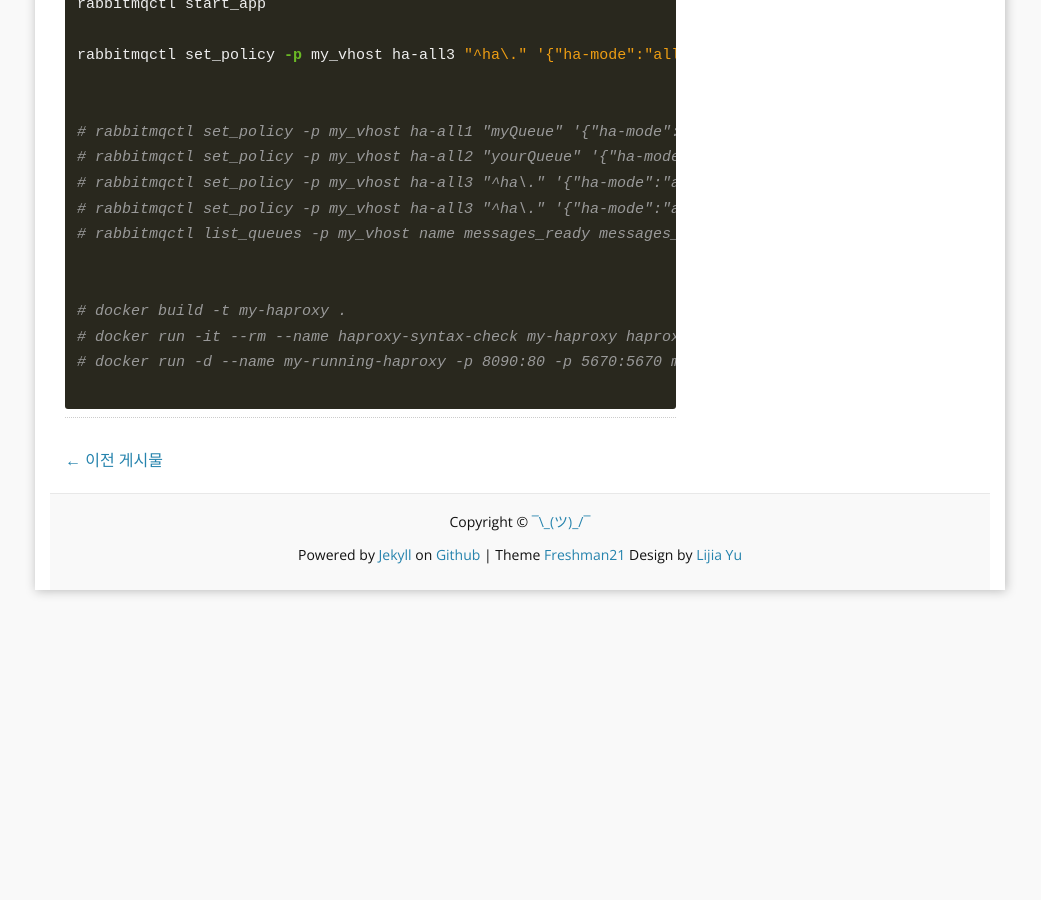
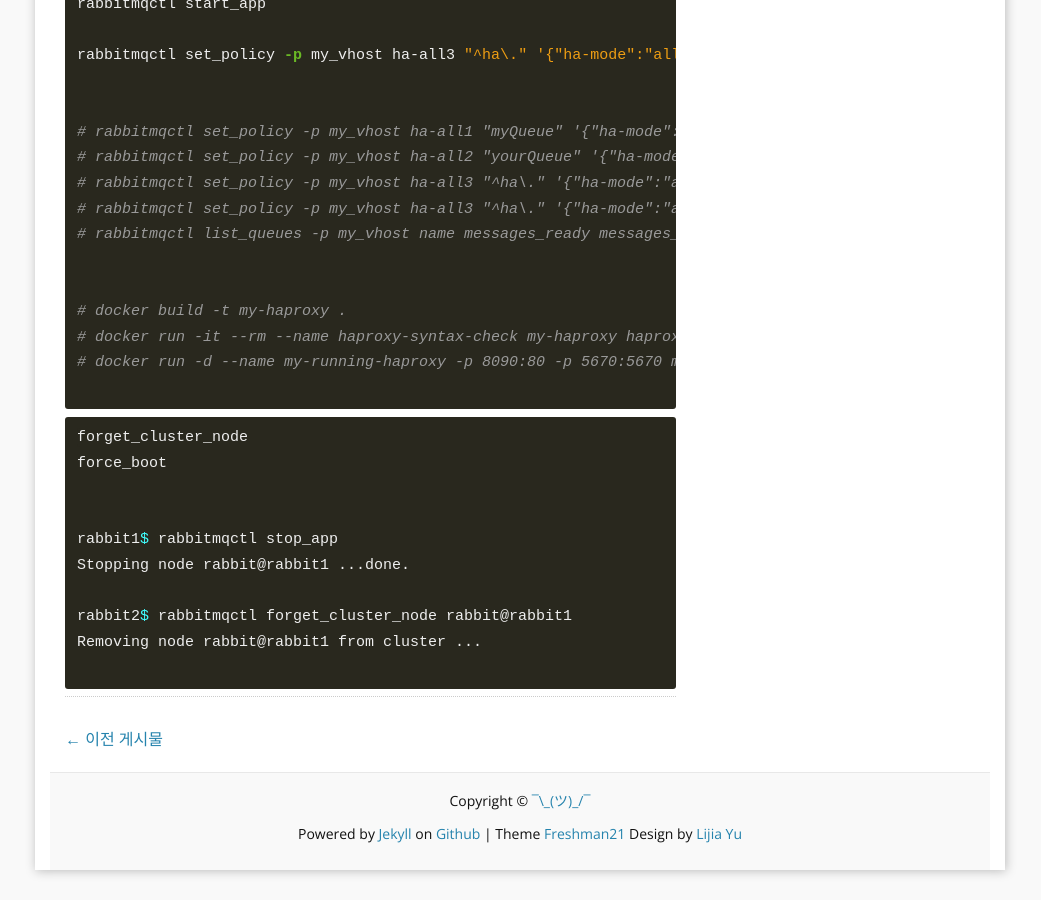
Before and after one commit to aimtechs/aimtechs.github.io, a Jekyll site: the page built from _posts/2017-02-06-rabbitmq-1.md, in a window 1280 px wide and 900 px high, scrolled down 2857 px. Shown: the whole window, without its empty margins (120-1161 px from the left). Built offline with Jekyll 4.4.1, drawn with Linux system fonts in a browser that asks for light colours; comment, search, counter and statistics services are not loaded; before the commit the page ends 3477 px from its top, so only the background shows below that.

Commit message:
Update : 2017-02-06-rabbitmq-1.md : add rabbitmqctl command

````diff
--- a/_posts/2017-02-06-rabbitmq-1.md
+++ b/_posts/2017-02-06-rabbitmq-1.md
@@ -144,3 +144,17 @@ rabbitmqctl set_policy -p my_vhost ha-all3 "^ha\." '{"ha-mode":"all"}'
 # docker run -d --name my-running-haproxy -p 8090:80 -p 5670:5670 my-haproxy
 
 ```
+
+
+```bash
+forget_cluster_node
+force_boot
+
+
+rabbit1$ rabbitmqctl stop_app
+Stopping node rabbit@rabbit1 ...done.
+
+rabbit2$ rabbitmqctl forget_cluster_node rabbit@rabbit1
+Removing node rabbit@rabbit1 from cluster ...
+
+```
````
